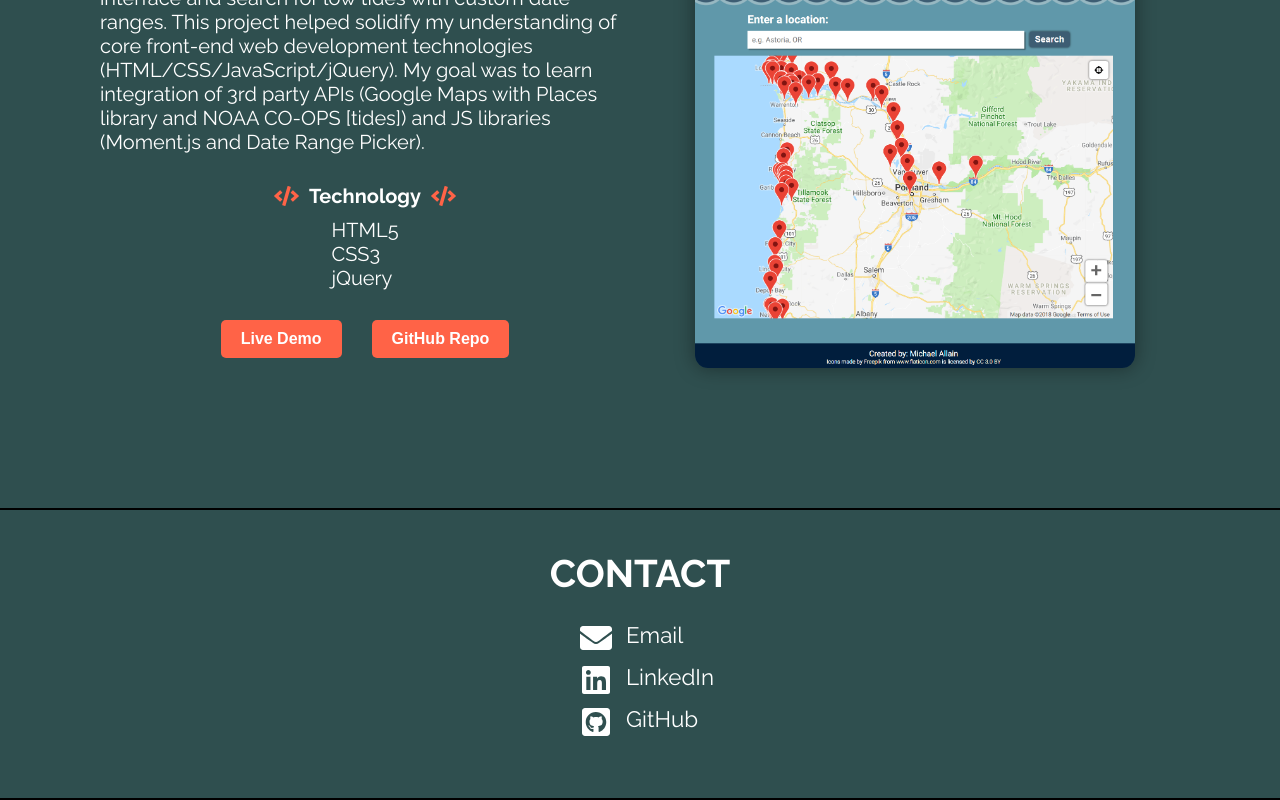
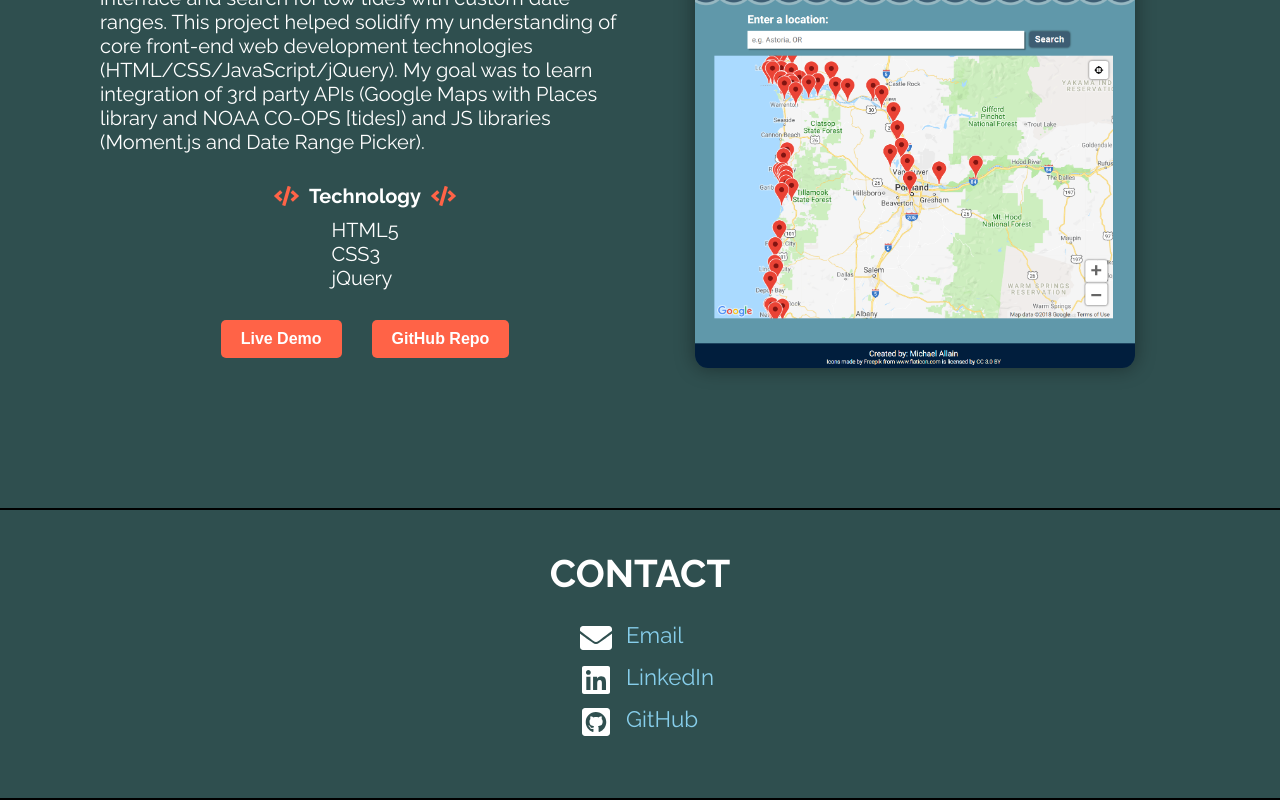
Before and after one commit to fastlain/portfolio, a React (Create React App) app: page / in a window 1280 px wide. Shown: the part 2224-3024 px from the top of the page. Built offline with nearby package versions, Linux system fonts and the light colour scheme.

Commit message:
Refactor Contact component and create ContactLink
The individual links in the contact section were put into their own component.
This allowed for handling on hover state for individual links and simplified
CSS styling and animation. Animation effects were added to underline links on hove

```diff
--- a/src/Contact.js
+++ b/src/Contact.js
@@ -1,37 +1,23 @@
 import React, {Component} from 'react';
-import {FontAwesomeIcon} from '@fortawesome/react-fontawesome';
+import ContactLink from './ContactLink'
+
 import {faEnvelope} from '@fortawesome/free-solid-svg-icons';
 import {faLinkedin} from '@fortawesome/free-brands-svg-icons';
 import {faGithubSquare} from '@fortawesome/free-brands-svg-icons';
-
 
 import styles from './Contact.module.css';
 import data from './data/contactdata';
 
 class Contact extends Component {
+
     render() {
         return (
             <section id="contact" className={styles.contactSection}>
                 <h2>CONTACT</h2>
                 <ul className={styles.contactList}>
-                    <li className={styles.contact}>
-                        <a className={styles.link} href={`mailto:${data.email}?subject=Reaching%20out%20from%20your%20portfolio`} target="_blank" rel="noopener noreferrer">
-                            <FontAwesomeIcon icon={faEnvelope} fixedWidth className={styles.icon}/>
-                            Email
-                        </a>
-                    </li>
-                    <li className={styles.contact}>
-                        <a className={styles.link} href={data.linkedInLink} target="_blank" rel="noopener noreferrer">
-                            <FontAwesomeIcon icon={faLinkedin} fixedWidth className={styles.icon}/>
-                            LinkedIn
-                        </a>
-                    </li>
-                    <li className={styles.contact}>
-                        <a className={styles.link} href={data.gitHubLink}target="_blank" rel="noopener noreferrer">
-                            <FontAwesomeIcon icon={faGithubSquare} fixedWidth className={styles.icon}/>
-                            GitHub
-                        </a>
-                    </li>
+                    <ContactLink linkTarget={`mailto:${data.email}?subject=Reaching%20out%20from%20your%20portfolio`} icon={faEnvelope} label="Email" />
+                    <ContactLink linkTarget={data.linkedInLink} icon={faLinkedin} label="LinkedIn" />
+                    <ContactLink linkTarget={data.gitHubLink} icon={faGithubSquare} label="GitHub" />
                 </ul>
             </section>
         );
--- a/src/Contact.module.css
+++ b/src/Contact.module.css
@@ -8,34 +8,3 @@
     margin: 0;
     padding: 0;
 }
-
-.contact {
-    margin: 10px auto;
-    font-size: 1.75vw;
-    list-style: none;
-}
-
-.link {
-    color: white;
-    text-decoration: none;
-}
-
-.link:hover {
-    text-decoration: underline;
-}
-
-.icon {
-    margin: 0 10px;
-    font-size: 2.5vw;
-    vertical-align: top;
-}
-
-@media (max-width: 1200px) {
-    .contact {
-        font-size: 21px;
-    }
-
-    .icon {
-        font-size: 28px;
-    }
-}
--- /dev/null
+++ b/src/ContactLink.js
@@ -0,0 +1,34 @@
+import React, {Component} from 'react';
+import {FontAwesomeIcon} from '@fortawesome/react-fontawesome';
+import styles from './ContactLink.module.css';
+
+class ContactLink extends Component {
+    constructor(props) {
+        super(props);
+        this.state = {
+            isHovered: false
+        }
+    }
+
+    handleHover = () => {
+        this.setState({
+            isHovered: !this.state.isHovered
+        });
+    }
+
+    render() {
+        // set CSS class for link based on hover state
+        const hoverClass = this.state.isHovered ? `${styles.linkText} ${styles.hoveredLinkText}` : styles.linkText;
+
+        return (
+            <li className={styles.contact} onMouseEnter={this.handleHover} onMouseLeave={this.handleHover}>
+                <a className={styles.link} href={this.props.linkTarget} target="_blank" rel="noopener noreferrer">
+                    <FontAwesomeIcon icon={this.props.icon} fixedWidth className={styles.icon}/>
+                    <span className={hoverClass}>{this.props.label}</span>
+                </a>
+            </li>
+        )
+    }
+}
+
+export default ContactLink;
--- /dev/null
+++ b/src/ContactLink.module.css
@@ -0,0 +1,49 @@
+.contact {
+    margin: 10px auto;
+    font-size: 1.75vw;
+    list-style: none;
+}
+
+.link {
+    color: skyblue;
+    text-decoration: none;
+}
+
+.linkText {
+    position: relative;
+}
+
+.linkText:before {
+    content: "";
+    position: absolute;
+    left: 50%;
+    right: 50%;
+    bottom: 0;
+    background: skyblue;
+    height: 4px;
+    transition-property: left, right;
+    transition-duration: 0.3s;
+    transition-timing-function: ease-in-out;
+}
+
+.hoveredLinkText:before {
+    left: 0;
+    right: 0;
+}
+
+.icon {
+    margin: 0 10px;
+    font-size: 2.5vw;
+    vertical-align: top;
+    color: white;
+}
+
+@media (max-width: 1200px) {
+    .contact {
+        font-size: 21px;
+    }
+
+    .icon {
+        font-size: 28px;
+    }
+}
```
